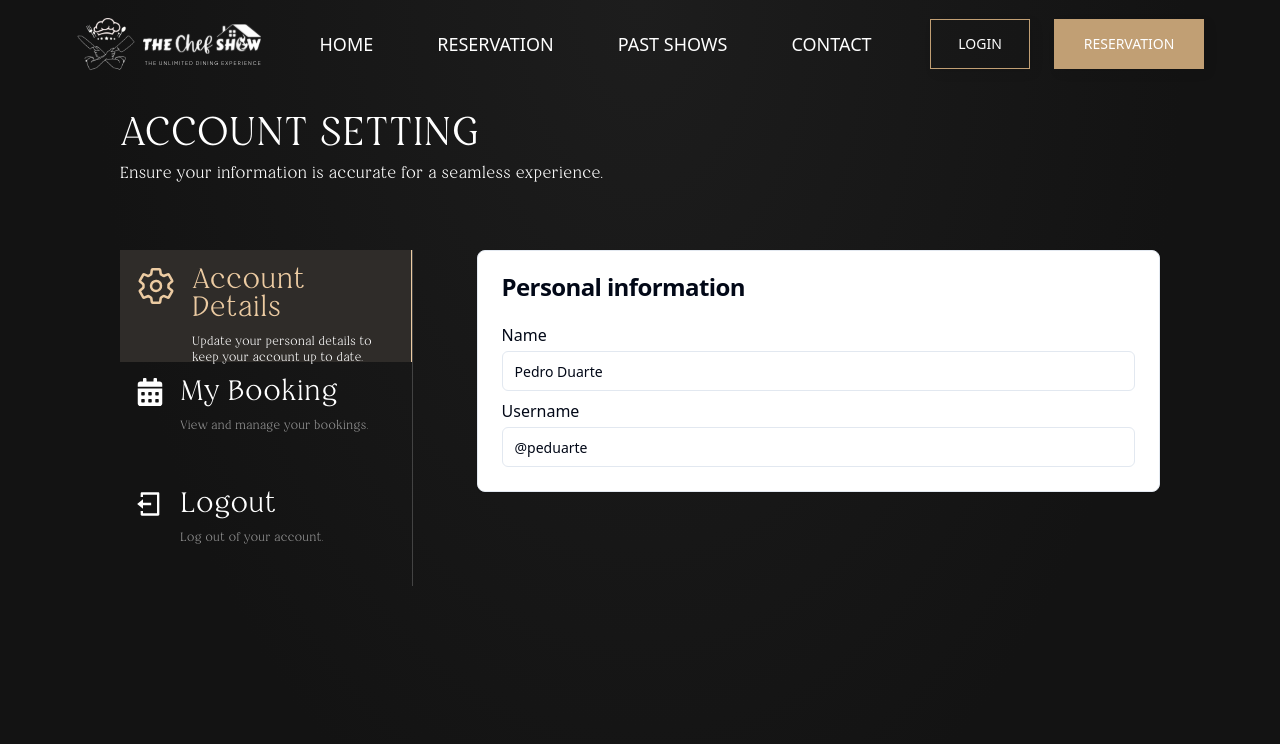
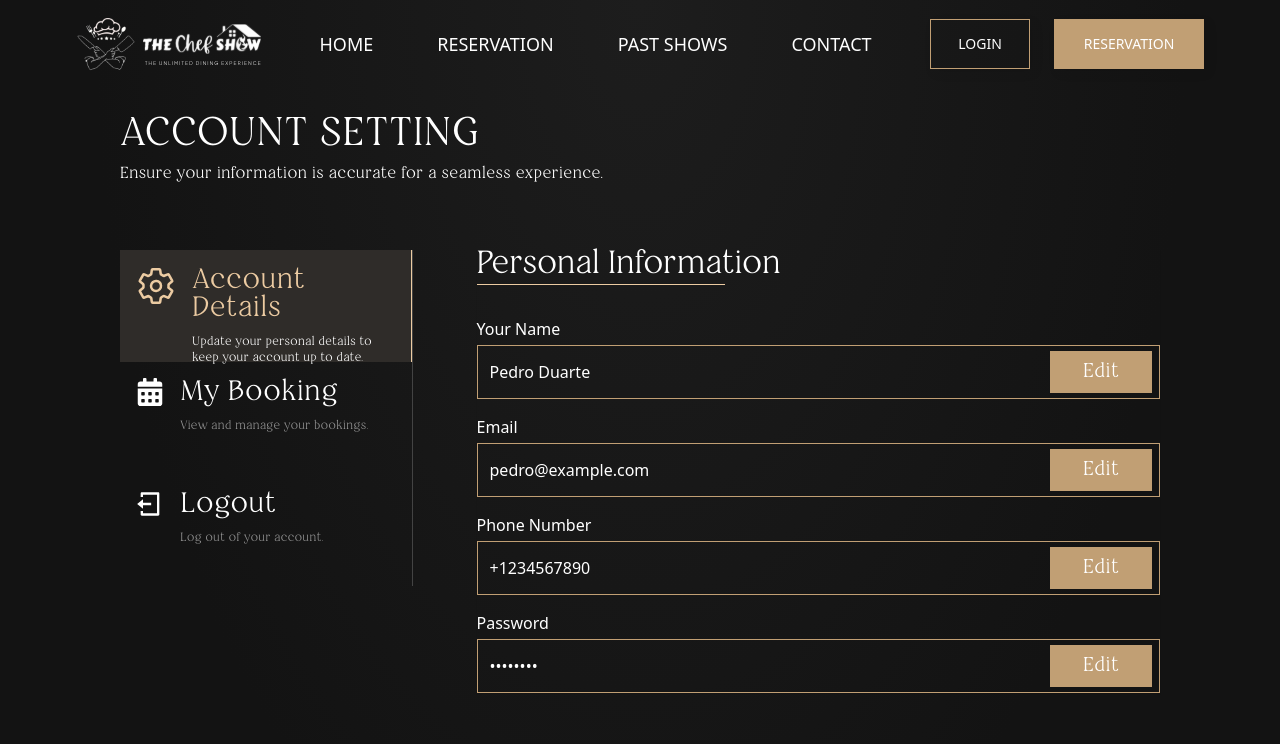
Before and after one commit to Safeya-Yasien/the-chef-show, a React (Vite) app: page /account-setting in a window 1280 px wide. Shown: the top 744 px of the page. Built offline with nearby package versions, Linux system fonts and the light colour scheme.

Commit message:
update PersonalInfo.tsx

```diff
--- a/src/components/accountTabContent/PersonalInfo.tsx
+++ b/src/components/accountTabContent/PersonalInfo.tsx
@@ -1,24 +1,111 @@
 import { Label } from "@radix-ui/react-label";
 import { Card, CardContent, CardHeader, CardTitle } from "../ui/card";
 import { Input } from "../ui/input";
+import { Button } from "../ui/button";
+import { FaEdit } from "react-icons/fa";
 
 const PersonalInfo = () => {
   return (
-    <Card>
-      <CardHeader>
-        <CardTitle>Personal information</CardTitle>
+    <Card className="bg-transparent border-none rounded-none flex flex-col gap-8">
+      <CardHeader className="p-0">
+        <CardTitle className="font-extralight font-restora text-white text-lg md:text-[32px]">
+          Personal Information
+        </CardTitle>
+        <div className="border-b border-b-[#ECCBA2] w-[248px]" />
       </CardHeader>
-      <CardContent className="space-y-2">
+      <CardContent className="p-0 space-y-4 ">
+        {/* Name */}
         <div className="space-y-1">
-          <Label htmlFor="name">Name</Label>
-          <Input id="name" defaultValue="Pedro Duarte" />
+          <Label htmlFor="name" className="text-white font-light text-[16px]">
+            Your Name
+          </Label>
+          <div className="relative">
+            <Input
+              id="name"
+              defaultValue="Pedro Duarte"
+              className="bg-transparent border-[#C19F74] rounded-none h-[54px] text-white font-light !text-[16px] outline-none ring-offset-transparent"
+            />
+            <Button
+              variant="ghost"
+              size="icon"
+              className="absolute right-2 top-1/2 transform -translate-y-1/2 font-restora text-white w-[102px] h-[42px] font-normal text-[20px] flex items-center justify-center bg-[#C19F74] rounded-none"
+            >
+              Edit{" "}
+            </Button>
+          </div>
         </div>
+
+        {/* Email */}
         <div className="space-y-1">
-          <Label htmlFor="username">Username</Label>
-          <Input id="username" defaultValue="@peduarte" />
+          <Label htmlFor="email" className="text-white font-light text-[16px]">
+            Email
+          </Label>
+          <div className="relative">
+            <Input
+              id="email"
+              type="email"
+              defaultValue="pedro@example.com"
+              className="bg-transparent border-[#C19F74] rounded-none h-[54px] text-white font-light !text-[16px] outline-none ring-offset-transparent"
+            />
+            <Button
+              variant="ghost"
+              size="icon"
+              className="absolute right-2 top-1/2 transform -translate-y-1/2 font-restora text-white w-[102px] h-[42px] font-normal text-[20px] flex items-center justify-center bg-[#C19F74] rounded-none"
+            >
+              Edit{" "}
+            </Button>
+          </div>
+        </div>
+
+        {/* Phone Number */}
+        <div className="space-y-1">
+          <Label htmlFor="phone" className="text-white font-light text-[16px]">
+            Phone Number
+          </Label>
+          <div className="relative">
+            <Input
+              id="phone"
+              type="tel"
+              defaultValue="+1234567890"
+              className="bg-transparent border-[#C19F74] rounded-none h-[54px] text-white font-light !text-[16px] outline-none ring-offset-transparent"
+            />
+            <Button
+              variant="ghost"
+              size="icon"
+              className="absolute right-2 top-1/2 transform -translate-y-1/2 font-restora text-white w-[102px] h-[42px] font-normal text-[20px] flex items-center justify-center bg-[#C19F74] rounded-none"
+            >
+              Edit{" "}
+            </Button>
+          </div>
+        </div>
+
+        {/* Password */}
+        <div className="space-y-1">
+          <Label
+            htmlFor="password"
+            className="text-white font-light text-[16px]"
+          >
+            Password
+          </Label>
+          <div className="relative">
+            <Input
+              id="password"
+              type="password"
+              defaultValue="********"
+              className="bg-transparent border-[#C19F74] rounded-none h-[54px] text-white font-light !text-[16px] outline-none ring-offset-transparent"
+            />
+            <Button
+              variant="ghost"
+              size="icon"
+              className="absolute right-2 top-1/2 transform -translate-y-1/2 font-restora text-white w-[102px] h-[42px] font-normal text-[20px] flex items-center justify-center bg-[#C19F74] rounded-none"
+            >
+              Edit{" "}
+            </Button>
+          </div>
         </div>
       </CardContent>
     </Card>
   );
 };
+
 export default PersonalInfo;
```
